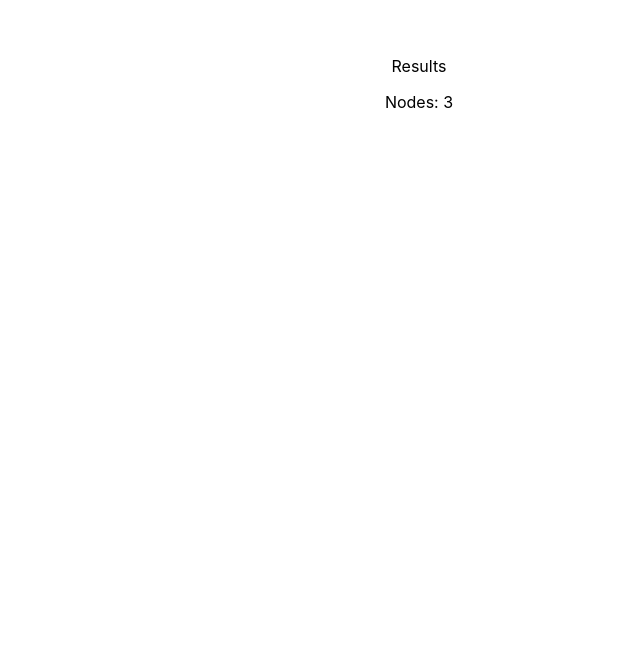
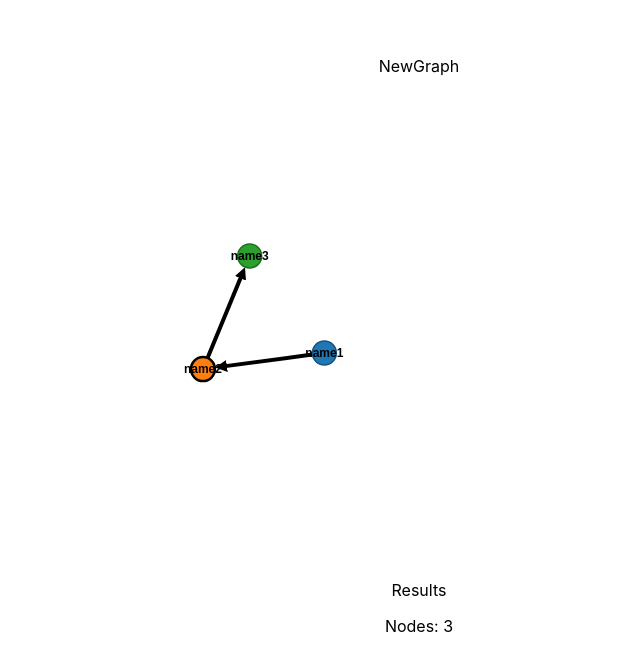
Before and after one commit to robinlake/polycule-visualizer, a React (Create React App) app: page / in a window 1280 px wide. Shown: the part 448-1100 px from the top of the page, without its empty margins (221-861 px from the left). Before the commit the page ends 800 px from the top, so only its background shows below. Built offline with nearby package versions, Linux system fonts and the light colour scheme.

Commit message:
new graph without effects

```diff
--- /dev/null
+++ b/src/components/NewGraph.tsx
@@ -0,0 +1,203 @@
+import React from 'react'
+import * as d3 from "d3";
+import { useD3 } from '../hooks/useD3';
+
+interface GraphProps {
+    nodes: any;
+    setNodes?: any;
+    links: any;
+    setLinks?: any;
+  }
+
+  interface Node extends d3.SimulationNodeDatum {
+    id: number;
+    reflexive: boolean;
+    name: string;
+    x: number;
+    y: number;
+  }
+
+  interface Link {
+    source: Node;
+    target: Node;
+    left: boolean;
+    right: boolean;
+  }
+
+
+function NewGraph(props: GraphProps) {
+    const {nodes, links} = props;
+    const svgRef = useD3((svg: any) => d3GraphLogic(svg, nodes, links), [])
+
+  return (
+    <div>NewGraph
+            <svg ref={svgRef}
+    style={{
+      height: 500,
+      width: "100%",
+      marginRight: "0px",
+      marginLeft: "0px",
+    }}
+    >
+      <g className="network-graph-functional"/>
+    </svg>
+    </div>
+  )
+}
+
+export default NewGraph
+
+const d3GraphLogic = (svg: any, nodes: Node[], links: Link[]) => {
+    if (!nodes || !links) {
+        return;
+    }
+    // Initialize constants
+    const width = 960;
+    const height = 500;
+    let colors = d3.scaleOrdinal(d3.schemeCategory10);
+
+
+    // mouse event vars
+    let selectedNode: Node | null = null;
+    let selectedLink: Link | null = null;
+
+    // define arrow markers for graph links
+    svg.append('svg:defs').append('svg:marker')
+        .attr('id', 'end-arrow')
+        .attr('viewBox', '0 -5 10 10')
+        .attr('refX', 6)
+        .attr('markerWidth', 3)
+        .attr('markerHeight', 3)
+        .attr('orient', 'auto')
+        .append('svg:path')
+        .attr('d', 'M0,-5L10,0L0,5')
+        .attr('fill', '#000');
+
+    svg.append('svg:defs').append('svg:marker')
+        .attr('id', 'start-arrow')
+        .attr('viewBox', '0 -5 10 10')
+        .attr('refX', 4)
+        .attr('markerWidth', 3)
+        .attr('markerHeight', 3)
+        .attr('orient', 'auto')
+        .append('svg:path')
+        .attr('d', 'M10,-5L0,0L10,5')
+        .attr('fill', '#000');
+
+    // // Initialize the nodes
+    // const node = svg.selectAll(".nodes")
+    //     .data(nodes)
+    //     .enter()
+    //     .append("g")
+    //     .attr("class", "nodes");
+
+    //     node.append("circle")
+    //         .style("fill", "#f00")
+    //         .attr("r", 25)
+
+    // // Initialize the links
+    // const link = svg.selectAll(".links")
+    //     .data(links)
+    //     .enter()
+    //     // .append("g")
+    //     .append("path")
+    //     .attr("class", "links")
+
+    //     // link.append('line')
+    //     .attr("stroke-width", 3)
+    //     .style("stroke", "#aaa")
+
+    let link = svg.append('svg:g').selectAll('path');
+    let node = svg.append('svg:g').selectAll('g');
+
+
+    // Initialize D3 force simulation
+    const simulation = d3.forceSimulation(nodes)
+        .force('link', d3.forceLink().id((d: any) => d.id).distance(150))
+        .force('charge', d3.forceManyBody().strength(-500))
+        .force('x', d3.forceX(width / 2))
+        .force('y', d3.forceY(height / 2))
+        .on('tick', () => tick());
+
+    const tick = () => {
+        // draw directed edges with proper padding from node centers
+      link.attr('d', (d: any) => {
+        const deltaX = d.target.x - d.source.x;
+        const deltaY = d.target.y - d.source.y;
+        const dist = Math.sqrt(deltaX * deltaX + deltaY * deltaY);
+        const normX = deltaX / dist;
+        const normY = deltaY / dist;
+        const sourcePadding = d.left ? 17 : 12;
+        const targetPadding = d.right ? 17 : 12;
+        const sourceX = d.source.x + (sourcePadding * normX);
+        const sourceY = d.source.y + (sourcePadding * normY);
+        const targetX = d.target.x - (targetPadding * normX);
+        const targetY = d.target.y - (targetPadding * normY);
+
+        return `M${sourceX},${sourceY}L${targetX},${targetY}`;
+      });
+
+      node.attr('transform', (d: any) => `translate(${d.x},${d.y})`);
+    }
+
+    function restart() {
+        // path (link) group
+        link = link.data(links);
+
+        // update existing links
+        link.classed('selected', (d: any) => d === selectedLink)
+          .style('marker-start', (d: any) => d.left ? 'url(#start-arrow)' : '')
+          .style('marker-end', (d: any) => d.right ? 'url(#end-arrow)' : '');
+
+        // remove old links
+        link.exit().remove();
+
+        // add new links
+        link = link.enter().append('svg:path')
+          .attr('class', 'link')
+          .classed('selected', (d: any) => d === selectedLink)
+          .style('marker-start', (d: any) => d.left ? 'url(#start-arrow)' : '')
+          .style('marker-end', (d: any) => d.right ? 'url(#end-arrow)' : '')
+          .merge(link);
+
+        // circle (node) group
+        // NB: the function arg is crucial here! nodes are known by id, not by index!
+        node = node.data(nodes, (d: any) => d.id);
+
+        // update existing nodes (reflexive & selected visual states)
+        node.selectAll('circle')
+          .style('fill', (d: any) => (d === selectedNode) ? d3.rgb(colors(d.id)).brighter().toString() : colors(d.id))
+          .classed('reflexive', (d: any) => d.reflexive);
+
+        // remove old nodes
+        node.exit().remove();
+
+        // add new nodes
+        const g = node.enter().append('svg:g');
+
+        g.append('svg:circle')
+          .attr('class', 'node')
+          .attr('r', 12)
+          .style('fill', (d: any) => (d === selectedNode) ? d3.rgb(colors(d.id)).brighter().toString() : colors(d.id))
+          .style('stroke', (d: any) => d3.rgb(colors(d.id)).darker().toString())
+          .classed('reflexive', (d: any) => d.reflexive)
+
+        // show node IDs
+        g.append('svg:text')
+          .attr('x', 0)
+          .attr('y', 4)
+          .attr('class', 'id')
+          // .text((d: any) => d.id);
+          .text((d: any) => d.name);
+
+        node = g.merge(node);
+
+        // set the graph in motion
+        simulation
+          .nodes(nodes)
+        //   .force('link').links(links);
+
+        simulation.alphaTarget(0.3).restart();
+      }
+      restart();
+}
--- a/src/components/Page.tsx
+++ b/src/components/Page.tsx
@@ -1,4 +1,5 @@
 import React, {useState} from 'react'
+import NewGraph from './NewGraph'
 import NetworkGraphFunctional from './NetworkGraphFunctional'
 import Results from './Results'
 
@@ -19,9 +20,11 @@ function Page() {
         <div>
             <NetworkGraphFunctional
                 nodes={nodes}
-                // setNodes={setNodes}
                 links={links}
-                // setLinks={setLinks}
+            />
+            <NewGraph
+                nodes={nodes}
+                links={links}
             />
             <Results nodes={nodes.length} />
         </div>
```
